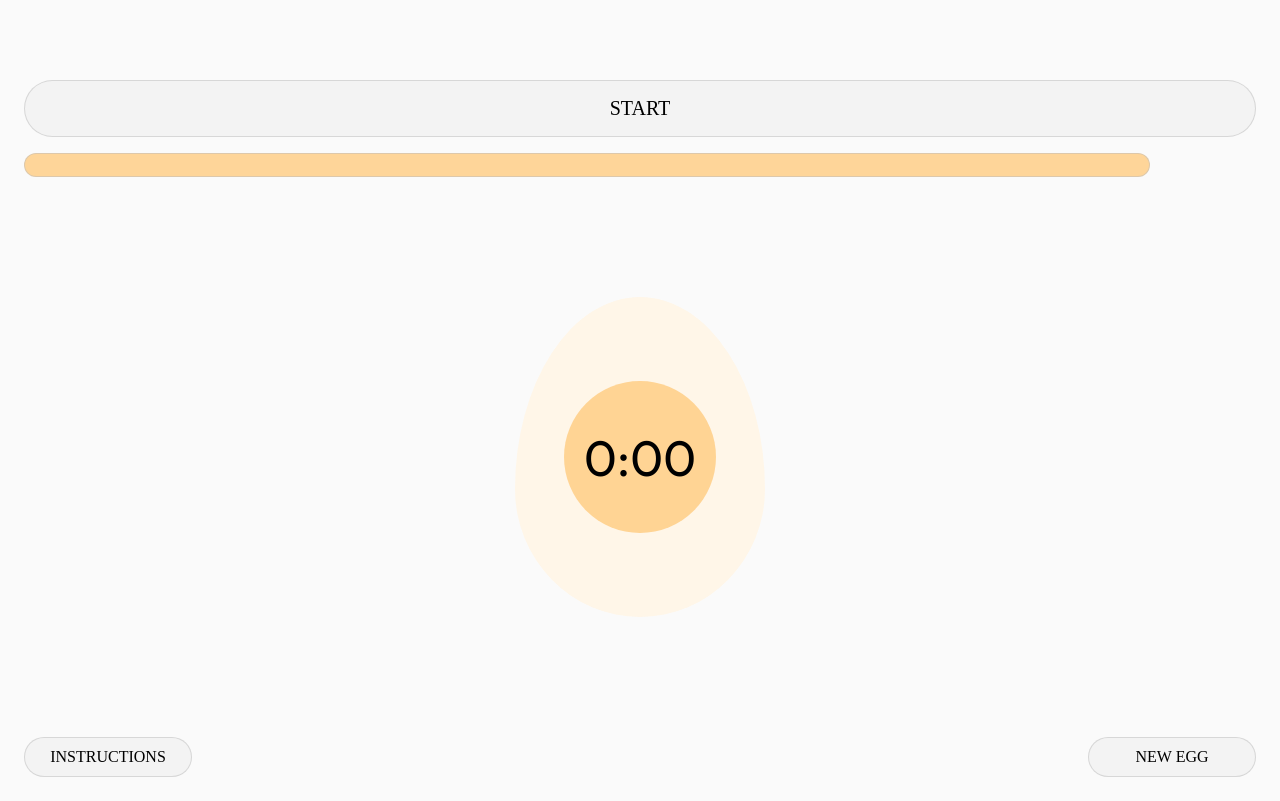
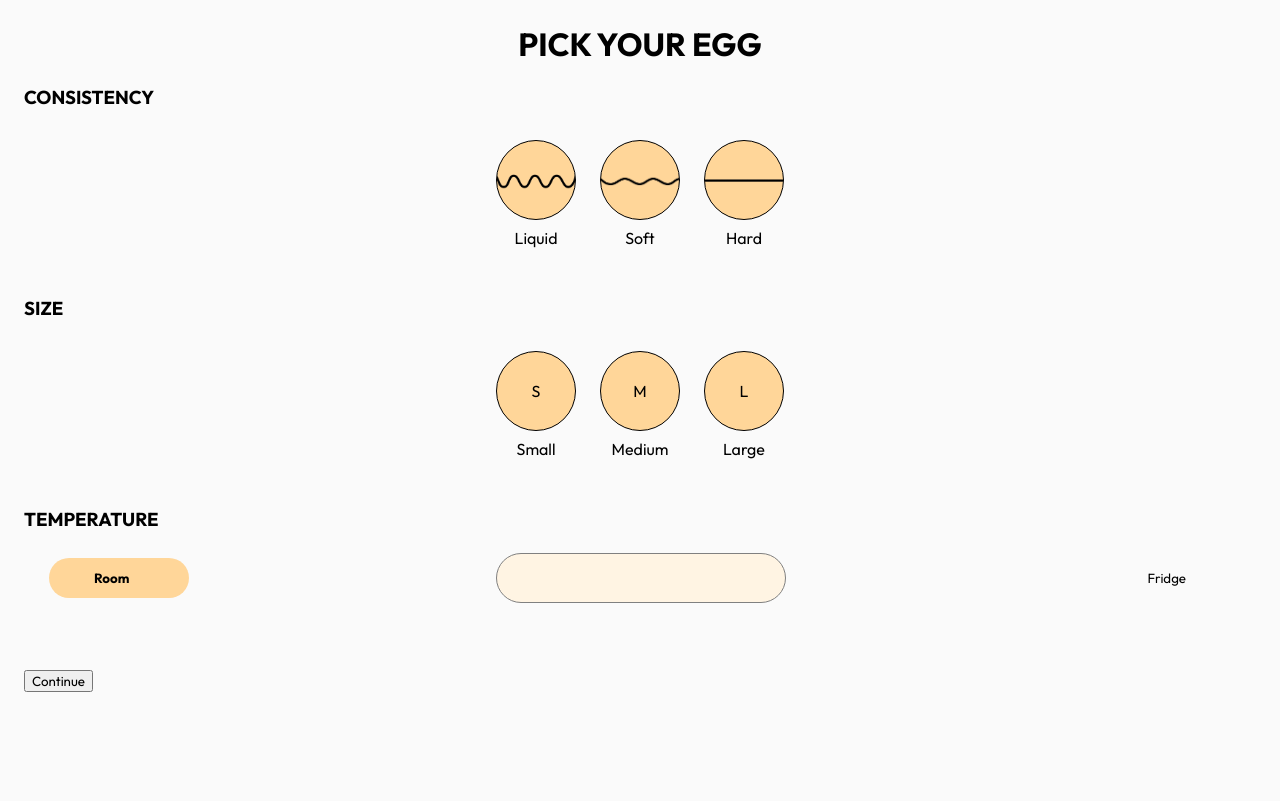
Before and after one commit to elinsauer1/case01, a plain HTML site: page index.html in a window 1280 px wide. Drawn offline with Linux system fonts and the light colour scheme.

Commit message:
Added function to find right time for selected values and send to EggTimerView()
Created an array of objects with different values for consistency, size and temperature to iterate through and find the right time for the selected values

```diff
--- a/css/egg-timer.css
+++ b/css/egg-timer.css
@@ -7,7 +7,7 @@
 
 @font-face {
     font-family: 'outfit';
-    src: url(/media/Fonts/Outfit/Outfit-VariableFont_wght.ttf);
+    src: url("/media/Fonts/Outfit/Outfit-VariableFont_wght.ttf");
 }
 
 .start-button {
--- a/css/index.css
+++ b/css/index.css
@@ -5,4 +5,5 @@ body {
 
 * {
     box-sizing: border-box;
+    font-family: 'outfit';
 }
--- a/js/egg-timer.js
+++ b/js/egg-timer.js
@@ -1,8 +1,8 @@
 "use script";
 
-EggTimerView();
+// EggTimerView();
 
-function EggTimerView() {
+function EggTimerView(minutes, seconds) {
 
     main.innerHTML = `
     <div class="start-button">START</div>
--- a/js/index.js
+++ b/js/index.js
@@ -4,3 +4,131 @@
 const header = document.querySelector("header");
 const main = document.querySelector("main");
 const footer = document.querySelector("footer");
+const eggTimes = [
+    {
+        size: "small",
+        consistency: "liquid",
+        temp: "room",
+        minutes: 4,
+        seconds: 37
+    },
+    {
+        size: "small",
+        consistency: "liquid",
+        temp: "fridge",
+        minutes: 5,
+        seconds: 56
+    },
+    {
+        size: "medium",
+        consistency: "liquid",
+        temp: "room",
+        minutes: 5,
+        seconds: 14
+    },
+    {
+        size: "medium",
+        consistency: "liquid",
+        temp: "fridge",
+        minutes: 6,
+        seconds: 44
+    },
+    {
+        size: "large",
+        consistency: "liquid",
+        temp: "room",
+        minutes: 5,
+        seconds: 49
+    },
+    {
+        size: "large",
+        consistency: "liquid",
+        temp: "fridge",
+        minutes: 7,
+        seconds: 28
+    },
+    {
+        size: "small",
+        consistency: "soft",
+        temp: "room",
+        minutes: 5,
+        seconds: 30
+    },
+    {
+        size: "small",
+        consistency: "soft",
+        temp: "fridge",
+        minutes: 6,
+        seconds: 49
+    },
+    {
+        size: "medium",
+        consistency: "soft",
+        temp: "room",
+        minutes: 6,
+        seconds: 14
+    },
+    {
+        size: "medium",
+        consistency: "soft",
+        temp: "fridge",
+        minutes: 7,
+        seconds: 43
+    },
+    {
+        size: "large",
+        consistency: "soft",
+        temp: "room",
+        minutes: 6,
+        seconds: 55
+    },
+    {
+        size: "large",
+        consistency: "soft",
+        temp: "fridge",
+        minutes: 8,
+        seconds: 35
+    },
+    {
+        size: "small",
+        consistency: "hard",
+        temp: "room",
+        minutes: 7,
+        seconds: 27
+    },
+    {
+        size: "small",
+        consistency: "hard",
+        temp: "fridge",
+        minutes: 8,
+        seconds: 45
+    },
+    {
+        size: "medium",
+        consistency: "hard",
+        temp: "room",
+        minutes: 8,
+        seconds: 27
+    },
+    {
+        size: "medium",
+        consistency: "hard",
+        temp: "fridge",
+        minutes: 9,
+        seconds: 56
+    },
+    {
+        size: "large",
+        consistency: "hard",
+        temp: "room",
+        minutes: 9,
+        seconds: 23
+    },
+    {
+        size: "large",
+        consistency: "hard",
+        temp: "fridge",
+        minutes: 11,
+        seconds: 3
+    }
+];
--- a/js/pick-egg.js
+++ b/js/pick-egg.js
@@ -1,6 +1,6 @@
 "use strict";
+pickYourEgg()
 
-//pickYourEgg()
 function pickYourEgg() {
     main.innerHTML = `
         <h1>PICK YOUR EGG</h1>
@@ -10,21 +10,21 @@ function pickYourEgg() {
             <div class="radio-button-group">
                 <div class="input-container">
                     <input id="liquid" type="radio" name="radio-consistency">
-                    <div class="radio-button">
+                    <div class="radio-button" data-consistency="liquid">
                         <div id="liquid-curve" class="curve-png"></div>
                     </div>
                     <label for="liquid">Liquid</label>
                 </div>
                 <div class="input-container">
                     <input id="soft" type="radio" name="radio-consistency">
-                    <div class="radio-button">
+                    <div class="radio-button" data-consistency="soft">
                         <div id="soft-curve" class="curve-png"></div>
                     </div>
                     <label for="soft">Soft</label>
                 </div>
                 <div class="input-container">
                     <input id="hard" type="radio" name="radio-consistency">
-                    <div class="radio-button">
+                    <div class="radio-button" data-consistency="hard">
                         <div id="hard-curve" class="curve-png"></div>
                     </div>
                     <label for="hard">Hard</label>
@@ -37,21 +37,21 @@ function pickYourEgg() {
             <div class="radio-button-group">
                 <div class="input-container">
                     <input id="small" type="radio" name="radio-size">
-                    <div class="radio-button">
+                    <div class="radio-button" data-size="small">
                         <div>S</div>
                     </div>
                     <label for="small">Small</label>
                 </div>
                 <div class="input-container">
                     <input id="medium" type="radio" name="radio-size">
-                    <div class="radio-button">
+                    <div class="radio-button" data-size="medium">
                         <div>M</div>
                     </div>
                     <label for="medium">Medium</label>
                 </div>
                 <div class="input-container">
                     <input id="large" type="radio" name="radio-size">
-                    <div class="radio-button">
+                    <div class="radio-button" data-size="large">
                         <div>L</div>
                     </div>
                     <label for="large">Large</label>
@@ -66,6 +66,7 @@ function pickYourEgg() {
                 <label for="switch"></label>
             </div>
         </section>
+        <button id="continue">Continue</button>
     `;
 
     function applySelector(radioGroup) {
@@ -82,6 +83,7 @@ function pickYourEgg() {
                 })
 
                 const isChecked = document.querySelector(`.input-container input[name='${radioGroup}']:checked+.radio-button`);
+
                 isChecked.style.backgroundColor = '#FFD699';
                 isChecked.style.border = '1.5px solid black';
             })
@@ -91,4 +93,55 @@ function pickYourEgg() {
     applySelector("radio-consistency")
     applySelector("radio-size")
 
+    const continueButton = document.getElementById("continue");
+    const temperatureSwitcher = document.querySelector("#temperature-switcher input[name='switch']");
+    const consistencyRadios = document.querySelectorAll("input[name='radio-consistency']");
+    const sizeRadios = document.querySelectorAll("input[name='radio-size']");
+
+    // Initialize selected values
+    let selectedConsistency = "";
+    let selectedSize = "";
+    let isTemperatureChecked = false;
+
+    // Add event listeners to consistency and size radios
+    consistencyRadios.forEach(radio => {
+        radio.addEventListener("change", () => {
+            selectedConsistency = radio.getAttribute("id");
+        });
+    });
+
+    sizeRadios.forEach(radio => {
+        radio.addEventListener("change", () => {
+            selectedSize = radio.getAttribute("id");
+        });
+    });
+
+    // Add event listener to temperature checkbox
+    temperatureSwitcher.addEventListener("change", () => {
+        isTemperatureChecked = temperatureSwitcher.checked;
+    });
+
+    continueButton.addEventListener("click", () => {
+        if (selectedConsistency && selectedSize) {
+            // Find the matching egg time in the array
+            const matchingEggTime = eggTimes.find(eggTime => {
+                return (
+                    eggTime.consistency === selectedConsistency &&
+                    eggTime.size === selectedSize &&
+                    (isTemperatureChecked ? eggTime.temp === "fridge" : true)
+                );
+            });
+
+            if (matchingEggTime) {
+                const { minutes, seconds } = matchingEggTime;
+                // countdown(minutes, seconds);
+                console.log(minutes + " " + seconds);
+                EggTimerView(minutes, seconds)
+            } else {
+                console.log("No matching egg time found.");
+            }
+        } else {
+            console.log("Please select consistency and size.");
+        }
+    })
 }
```
